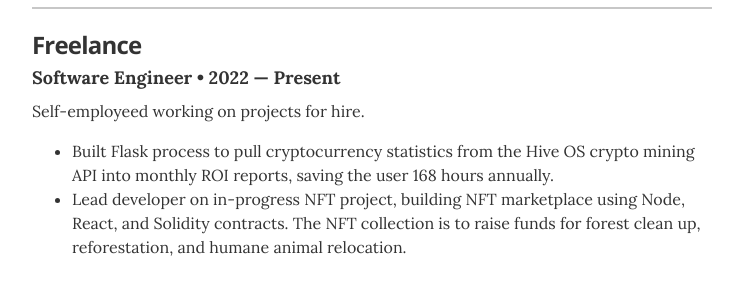
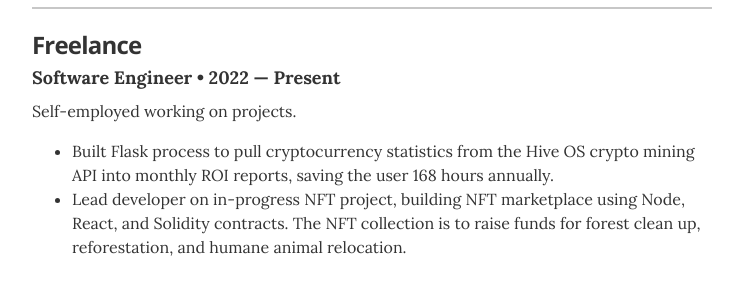
Before and after one commit to KLynnM315/klynnm315.github.io, a Jekyll site: the page built from index.html, in a window 1280 px wide and 900 px high, scrolled down 315 px. Shown: the part 159-450 px from the top of the window, without its empty margins (268-1011 px from the left). Built offline with Jekyll 4.4.1, drawn with Linux system fonts in a browser that asks for light colours.

Commit message:
Updated experience.yml
Changed freelancing description

```diff
--- a/_data/experience.yml
+++ b/_data/experience.yml
@@ -3,7 +3,7 @@
 - company: Freelance
   position: Software Engineer
   duration: 2022 &mdash; Present
-  summary: Self-employeed working on projects for hire. <ul class="resume-item-list"><li>Built Flask process to pull cryptocurrency statistics from the Hive OS crypto mining API into monthly ROI reports, saving the user 168 hours annually.</li><li>Lead developer on in-progress NFT project, building NFT marketplace using Node, React, and Solidity contracts.  The NFT collection is to raise funds for forest clean up, reforestation, and humane animal relocation.</li></ul>
+  summary: Self-employed working on projects. <ul class="resume-item-list"><li>Built Flask process to pull cryptocurrency statistics from the Hive OS crypto mining API into monthly ROI reports, saving the user 168 hours annually.</li><li>Lead developer on in-progress NFT project, building NFT marketplace using Node, React, and Solidity contracts.  The NFT collection is to raise funds for forest clean up, reforestation, and humane animal relocation.</li></ul>
 
 # SMax Technologies
 - company: SMax Technologies
```
